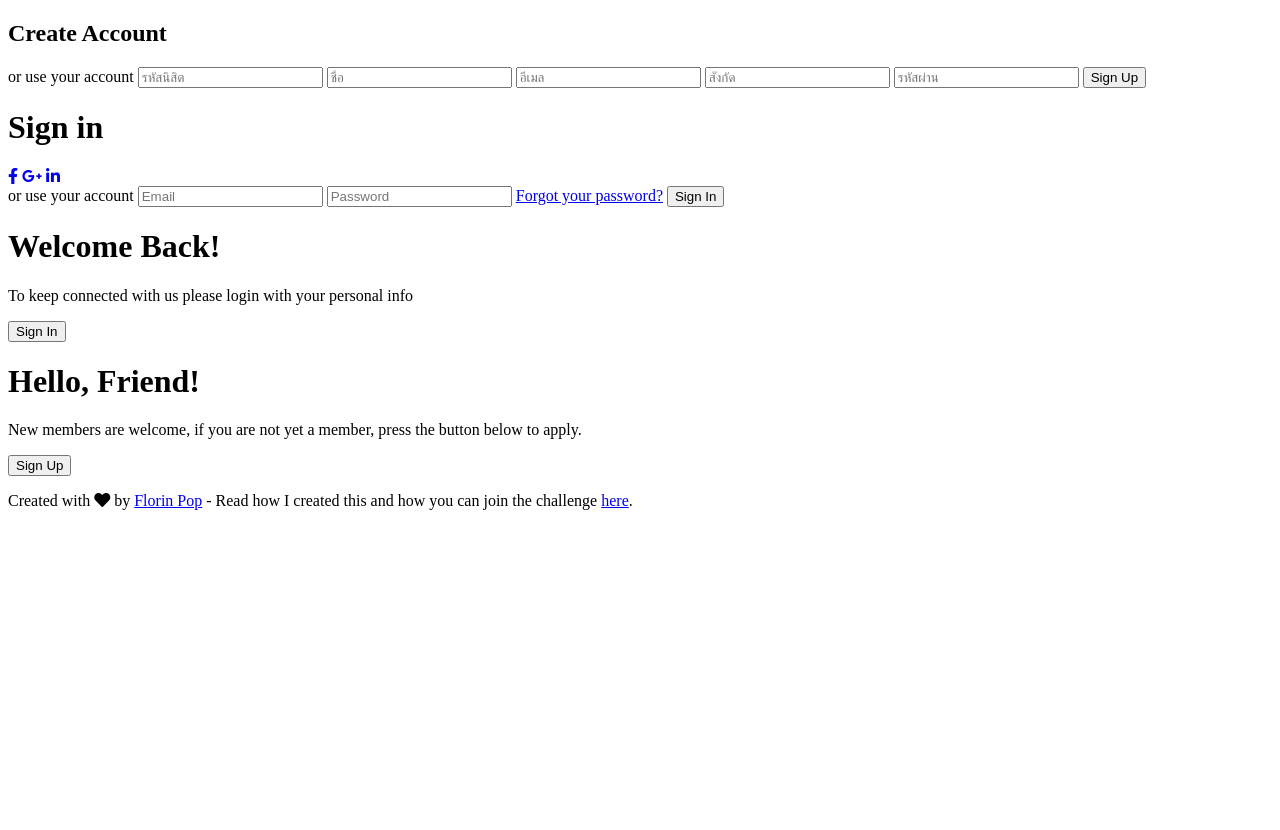
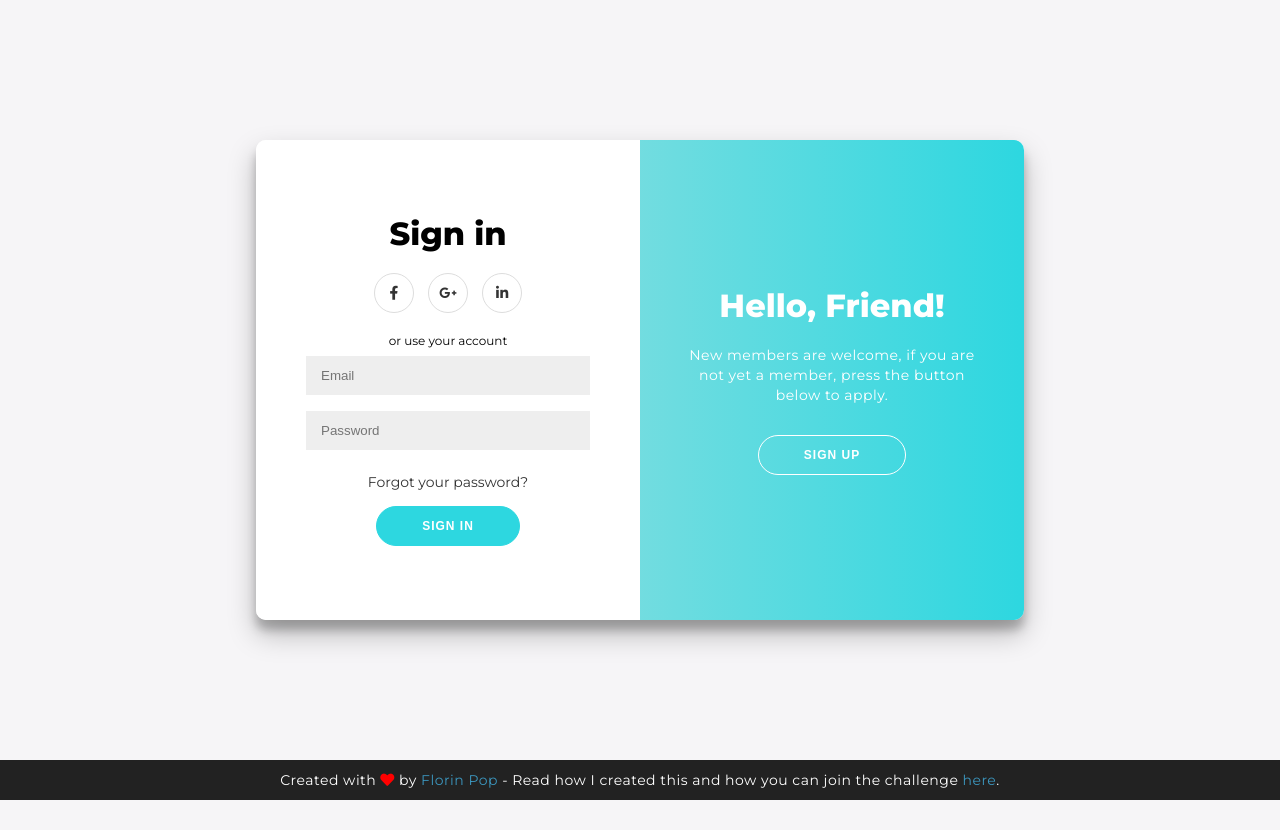
Before and after one commit to khunton2/project, a PHP site: page /login_reg.php in a window 1280 px wide. Before the commit the page ends 510 px from the top, so only its background shows below. Run offline with PHP 8.4, Linux system fonts and the light colour scheme; some libraries are stand-ins or nearby versions.

Commit message:
addjs_css

```diff
--- /dev/null
+++ b/css/login.css
@@ -0,0 +1,252 @@
+
+@import url('https://fonts.googleapis.com/css?family=Montserrat:400,800');
+
+* {
+	box-sizing: border-box;
+}
+
+body {
+	background: #f6f5f7;
+	display: flex;
+	justify-content: center;
+	align-items: center;
+	flex-direction: column;
+	font-family: 'Montserrat', sans-serif;
+	height: 100vh;
+	margin: -20px 0 50px;
+}
+
+h1 {
+	font-weight: bold;
+	margin: 0;
+}
+
+h2 {
+	text-align: center;
+}
+
+p {
+	font-size: 14px;
+	font-weight: 100;
+	line-height: 20px;
+	letter-spacing: 0.5px;
+	margin: 20px 0 30px;
+}
+
+span {
+	font-size: 12px;
+}
+
+a {
+	color: #333;
+	font-size: 14px;
+	text-decoration: none;
+	margin: 15px 0;
+}
+
+button {
+	border-radius: 20px;
+	border: 1px solid #2dd7e0;
+	background-color: #2dd7e0;
+	color: #FFFFFF;
+	font-size: 12px;
+	font-weight: bold;
+	padding: 12px 45px;
+	letter-spacing: 1px;
+	text-transform: uppercase;
+	transition: transform 80ms ease-in;
+}
+
+button:active {
+	transform: scale(0.95);
+}
+
+button:focus {
+	outline: none;
+}
+
+button.ghost {
+	background-color: transparent;
+	border-color: #FFFFFF;
+}
+
+form {
+	background-color: #FFFFFF;
+	display: flex;
+	align-items: center;
+	justify-content: center;
+	flex-direction: column;
+	padding: 0 50px;
+	height: 100%;
+	text-align: center;
+}
+
+input {
+	background-color: #eee;
+	border: none;
+	padding: 12px 15px;
+	margin: 8px 0;
+	width: 100%;
+}
+
+.container {
+	background-color: #fff;
+	border-radius: 10px;
+  	box-shadow: 0 14px 28px rgba(0,0,0,0.25),
+			0 10px 10px rgba(0,0,0,0.22);
+	position: relative;
+	overflow: hidden;
+	width: 768px;
+	max-width: 100%;
+	min-height: 480px;
+}
+
+.form-container {
+	position: absolute;
+	top: 0;
+	height: 100%;
+	transition: all 0.6s ease-in-out;
+}
+
+.sign-in-container {
+	left: 0;
+	width: 50%;
+	z-index: 2;
+}
+
+.container.right-panel-active .sign-in-container {
+	transform: translateX(100%);
+}
+
+.sign-up-container {
+	left: 0;
+	width: 50%;
+	opacity: 0;
+	z-index: 1;
+}
+
+.container.right-panel-active .sign-up-container {
+	transform: translateX(100%);
+	opacity: 1;
+	z-index: 5;
+	animation: show 0.6s;
+}
+
+@keyframes show {
+	0%, 49.99% {
+		opacity: 0;
+		z-index: 1;
+	}
+
+	50%, 100% {
+		opacity: 1;
+		z-index: 5;
+	}
+}
+
+.overlay-container {
+	position: absolute;
+	top: 0;
+	left: 50%;
+	width: 50%;
+	height: 100%;
+	overflow: hidden;
+	transition: transform 0.6s ease-in-out;
+	z-index: 100;
+}
+
+.container.right-panel-active .overlay-container{
+	transform: translateX(-100%);
+}
+
+.overlay {
+	background: #2dd7e0;
+	background: -webkit-linear-gradient(to right, #b7e2e0, #2dd7e0);
+	background: linear-gradient(to right, #b7e2e0, #2dd7e0);
+	background-repeat: no-repeat;
+	background-size: cover;
+	background-position: 0 0;
+	color: #FFFFFF;
+	position: relative;
+	left: -100%;
+	height: 100%;
+	width: 200%;
+  	transform: translateX(0);
+	transition: transform 0.6s ease-in-out;
+}
+
+.container.right-panel-active .overlay {
+  	transform: translateX(50%);
+}
+
+.overlay-panel {
+	position: absolute;
+	display: flex;
+	align-items: center;
+	justify-content: center;
+	flex-direction: column;
+	padding: 0 40px;
+	text-align: center;
+	top: 0;
+	height: 100%;
+	width: 50%;
+	transform: translateX(0);
+	transition: transform 0.6s ease-in-out;
+}
+
+.overlay-left {
+	transform: translateX(-20%);
+}
+
+.container.right-panel-active .overlay-left {
+	transform: translateX(0);
+}
+
+.overlay-right {
+	right: 0;
+	transform: translateX(0);
+}
+
+.container.right-panel-active .overlay-right {
+	transform: translateX(20%);
+}
+
+.social-container {
+	margin: 20px 0;
+}
+
+.social-container a {
+	border: 1px solid #DDDDDD;
+	border-radius: 50%;
+	display: inline-flex;
+	justify-content: center;
+	align-items: center;
+	margin: 0 5px;
+	height: 40px;
+	width: 40px;
+}
+
+footer {
+    background-color: #222;
+    color: #fff;
+    font-size: 14px;
+    bottom: 0;
+    position: fixed;
+    left: 0;
+    right: 0;
+    text-align: center;
+    z-index: 999;
+}
+
+footer p {
+    margin: 10px 0;
+}
+
+footer i {
+    color: red;
+}
+
+footer a {
+    color: #3c97bf;
+    text-decoration: none;
+}
--- /dev/null
+++ b/js/login.js
@@ -0,0 +1,11 @@
+const signUpButton = document.getElementById('signUp');
+const signInButton = document.getElementById('signIn');
+const container = document.getElementById('container');
+
+signUpButton.addEventListener('click', () => {
+	container.classList.add("right-panel-active");
+});
+
+signInButton.addEventListener('click', () => {
+	container.classList.remove("right-panel-active");
+});
--- a/js/main.js
+++ b/js/main.js
@@ -100,4 +100,6 @@
         loop: true,
     });
 
+
+
 })(jQuery);
```
Also changed, not shown: css/style.css (line endings or trailing spaces).
